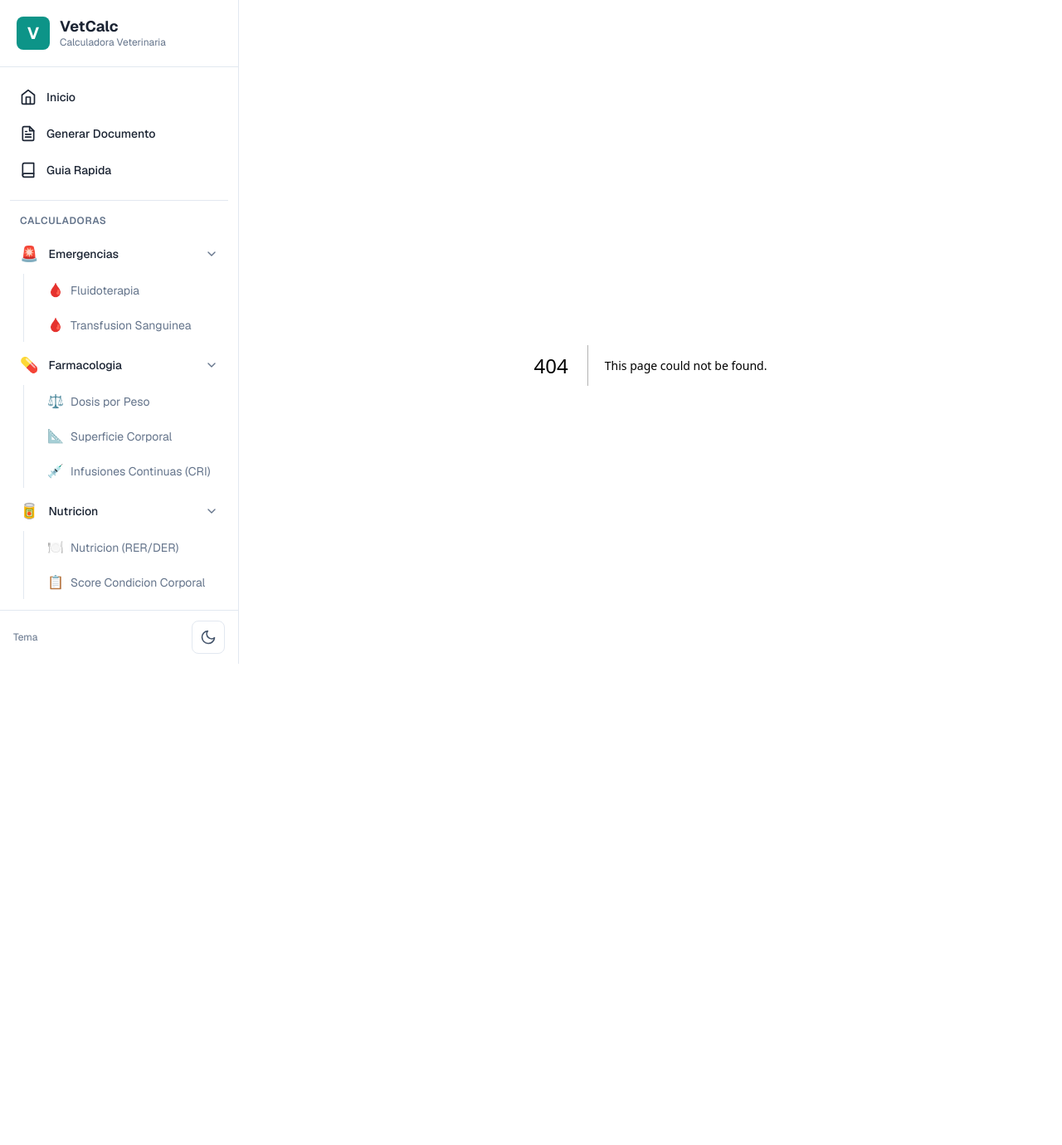
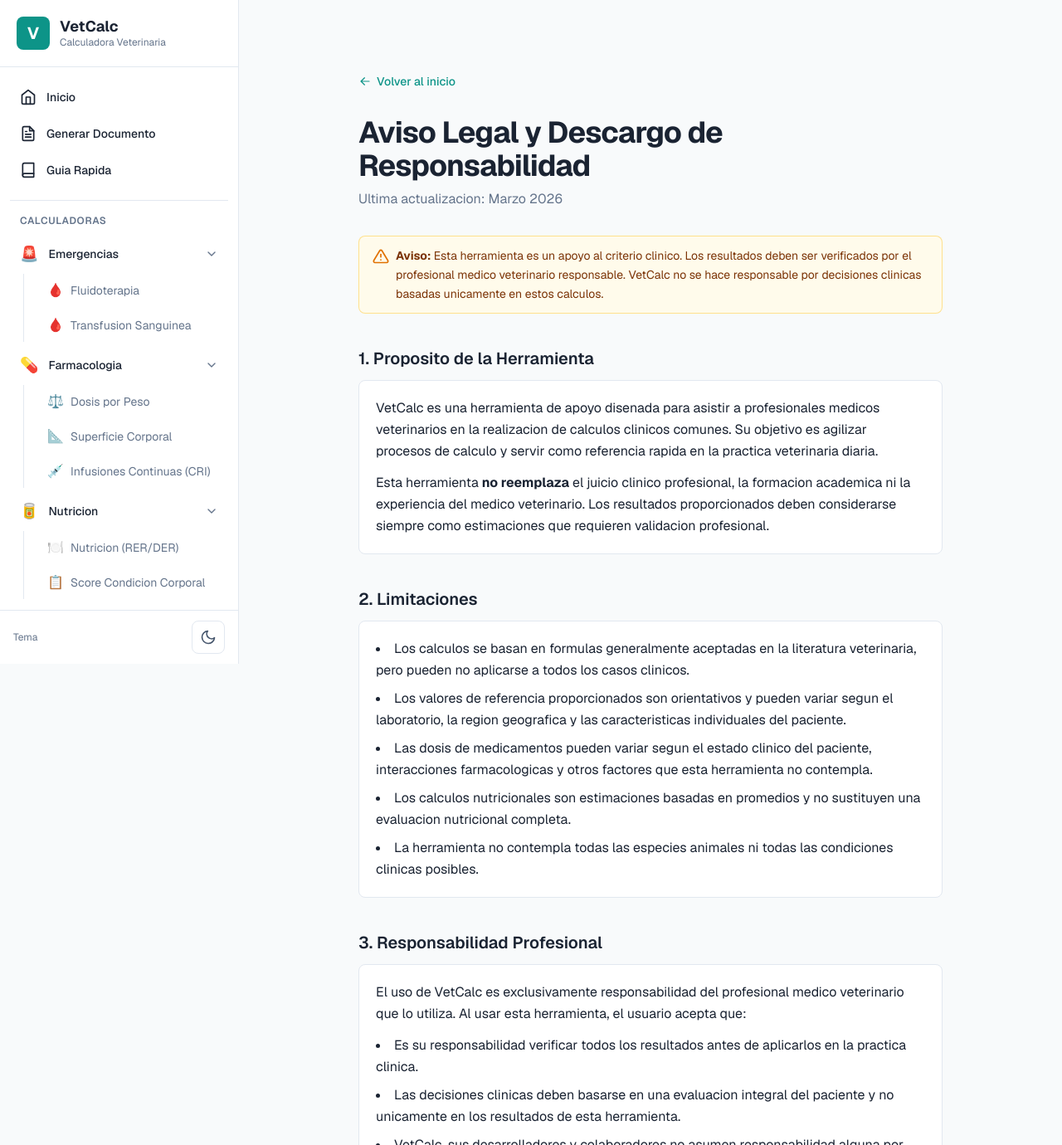
Before and after one commit to JAL117/Vet, a Next.js app: page /disclaimer in a window 1280 px wide. Before the commit this address had no page. Shown: the top 1380 px of the page at 83% size. Before the commit the page ends 880 px from the top, so only its background shows below. Built offline with nearby package versions, Linux system fonts and the light colour scheme.

Commit message:
feat: add legal disclaimer page (privacy, limitations, professional responsibility)

```diff
--- /dev/null
+++ b/src/app/disclaimer/page.tsx
@@ -0,0 +1,215 @@
+import Link from "next/link";
+import Disclaimer from "@/components/Disclaimer";
+
+export const metadata = {
+  title: "Aviso Legal - VetCalc",
+  description: "Aviso legal y descargo de responsabilidad de VetCalc",
+};
+
+export default function DisclaimerPage() {
+  return (
+    <div className="min-h-screen bg-background text-foreground">
+      <div className="mx-auto max-w-3xl px-4 py-12 sm:px-6 lg:px-8">
+        <Link
+          href="/"
+          className="mb-8 inline-flex items-center gap-1.5 text-sm font-medium text-primary hover:underline"
+        >
+          <svg
+            xmlns="http://www.w3.org/2000/svg"
+            viewBox="0 0 20 20"
+            fill="currentColor"
+            className="h-4 w-4"
+          >
+            <path
+              fillRule="evenodd"
+              d="M17 10a.75.75 0 01-.75.75H5.612l4.158 3.96a.75.75 0 11-1.04 1.08l-5.5-5.25a.75.75 0 010-1.08l5.5-5.25a.75.75 0 111.04 1.08L5.612 9.25H16.25A.75.75 0 0117 10z"
+              clipRule="evenodd"
+            />
+          </svg>
+          Volver al inicio
+        </Link>
+
+        <h1 className="mb-2 text-3xl font-bold tracking-tight text-foreground sm:text-4xl">
+          Aviso Legal y Descargo de Responsabilidad
+        </h1>
+        <p className="mb-8 text-muted">
+          Ultima actualizacion: Marzo 2026
+        </p>
+
+        <Disclaimer className="mb-10" />
+
+        <div className="space-y-10">
+          {/* Proposito */}
+          <section>
+            <h2 className="mb-3 text-xl font-semibold text-foreground">
+              1. Proposito de la Herramienta
+            </h2>
+            <div className="rounded-lg border border-border bg-surface p-5 text-base leading-relaxed text-foreground">
+              <p>
+                VetCalc es una herramienta de apoyo disenada para asistir a
+                profesionales medicos veterinarios en la realizacion de calculos
+                clinicos comunes. Su objetivo es agilizar procesos de calculo y
+                servir como referencia rapida en la practica veterinaria diaria.
+              </p>
+              <p className="mt-3">
+                Esta herramienta <strong>no reemplaza</strong> el juicio clinico
+                profesional, la formacion academica ni la experiencia del medico
+                veterinario. Los resultados proporcionados deben considerarse
+                siempre como estimaciones que requieren validacion profesional.
+              </p>
+            </div>
+          </section>
+
+          {/* Limitaciones */}
+          <section>
+            <h2 className="mb-3 text-xl font-semibold text-foreground">
+              2. Limitaciones
+            </h2>
+            <div className="rounded-lg border border-border bg-surface p-5 text-base leading-relaxed text-foreground">
+              <ul className="list-inside list-disc space-y-2">
+                <li>
+                  Los calculos se basan en formulas generalmente aceptadas en la
+                  literatura veterinaria, pero pueden no aplicarse a todos los
+                  casos clinicos.
+                </li>
+                <li>
+                  Los valores de referencia proporcionados son orientativos y
+                  pueden variar segun el laboratorio, la region geografica y las
+                  caracteristicas individuales del paciente.
+                </li>
+                <li>
+                  Las dosis de medicamentos pueden variar segun el estado
+                  clinico del paciente, interacciones farmacologicas y otros
+                  factores que esta herramienta no contempla.
+                </li>
+                <li>
+                  Los calculos nutricionales son estimaciones basadas en
+                  promedios y no sustituyen una evaluacion nutricional completa.
+                </li>
+                <li>
+                  La herramienta no contempla todas las especies animales ni
+                  todas las condiciones clinicas posibles.
+                </li>
+              </ul>
+            </div>
+          </section>
+
+          {/* Responsabilidad Profesional */}
+          <section>
+            <h2 className="mb-3 text-xl font-semibold text-foreground">
+              3. Responsabilidad Profesional
+            </h2>
+            <div className="rounded-lg border border-border bg-surface p-5 text-base leading-relaxed text-foreground">
+              <p>
+                El uso de VetCalc es exclusivamente responsabilidad del
+                profesional medico veterinario que lo utiliza. Al usar esta
+                herramienta, el usuario acepta que:
+              </p>
+              <ul className="mt-3 list-inside list-disc space-y-2">
+                <li>
+                  Es su responsabilidad verificar todos los resultados antes de
+                  aplicarlos en la practica clinica.
+                </li>
+                <li>
+                  Las decisiones clinicas deben basarse en una evaluacion
+                  integral del paciente y no unicamente en los resultados de
+                  esta herramienta.
+                </li>
+                <li>
+                  VetCalc, sus desarrolladores y colaboradores no asumen
+                  responsabilidad alguna por danos directos o indirectos
+                  derivados del uso de esta herramienta.
+                </li>
+                <li>
+                  El usuario debe contar con la licencia y certificacion
+                  profesional correspondiente para ejercer la medicina
+                  veterinaria en su jurisdiccion.
+                </li>
+              </ul>
+            </div>
+          </section>
+
+          {/* Privacidad de Datos */}
+          <section>
+            <h2 className="mb-3 text-xl font-semibold text-foreground">
+              4. Privacidad de Datos
+            </h2>
+            <div className="rounded-lg border border-border bg-surface p-5 text-base leading-relaxed text-foreground">
+              <div className="mb-3 inline-flex items-center gap-2 rounded-md bg-green-50 px-3 py-1.5 text-sm font-medium text-green-700 dark:bg-green-950/40 dark:text-green-300">
+                <svg
+                  xmlns="http://www.w3.org/2000/svg"
+                  viewBox="0 0 20 20"
+                  fill="currentColor"
+                  className="h-4 w-4"
+                >
+                  <path
+                    fillRule="evenodd"
+                    d="M10 1a4.5 4.5 0 00-4.5 4.5V9H5a2 2 0 00-2 2v6a2 2 0 002 2h10a2 2 0 002-2v-6a2 2 0 00-2-2h-.5V5.5A4.5 4.5 0 0010 1zm3 8V5.5a3 3 0 10-6 0V9h6z"
+                    clipRule="evenodd"
+                  />
+                </svg>
+                Procesamiento 100% local
+              </div>
+              <ul className="list-inside list-disc space-y-2">
+                <li>
+                  <strong>Todos los calculos se realizan directamente en
+                  su navegador.</strong> Ningun dato es enviado a servidores
+                  externos.
+                </li>
+                <li>
+                  No se recopila, almacena ni transmite informacion personal,
+                  datos de pacientes ni resultados de calculos.
+                </li>
+                <li>
+                  La unica informacion almacenada localmente es la preferencia
+                  de tema visual (claro/oscuro), guardada en el almacenamiento
+                  local de su navegador.
+                </li>
+                <li>
+                  Los documentos PDF generados se crean localmente en su
+                  dispositivo y no son almacenados ni transmitidos por VetCalc.
+                </li>
+              </ul>
+            </div>
+          </section>
+
+          {/* Contacto */}
+          <section>
+            <h2 className="mb-3 text-xl font-semibold text-foreground">
+              5. Contacto
+            </h2>
+            <div className="rounded-lg border border-border bg-surface p-5 text-base leading-relaxed text-foreground">
+              <p>
+                Si tiene preguntas, sugerencias o desea reportar un error en los
+                calculos, puede comunicarse con nosotros a traves de:
+              </p>
+              <ul className="mt-3 list-inside list-disc space-y-2">
+                <li>
+                  Correo electronico:{" "}
+                  <span className="font-medium text-primary">
+                    contacto@vetcalc.app
+                  </span>
+                </li>
+                <li>
+                  Repositorio del proyecto:{" "}
+                  <span className="font-medium text-primary">
+                    github.com/vetcalc
+                  </span>
+                </li>
+              </ul>
+              <p className="mt-3 text-sm text-muted">
+                Agradecemos especialmente los reportes de errores en formulas o
+                valores de referencia, ya que nos ayudan a mejorar la precision
+                de la herramienta para toda la comunidad veterinaria.
+              </p>
+            </div>
+          </section>
+        </div>
+
+        <div className="mt-12 border-t border-border pt-6 text-center text-sm text-muted">
+          <p>VetCalc - Herramienta de apoyo para profesionales veterinarios</p>
+        </div>
+      </div>
+    </div>
+  );
+}
```
